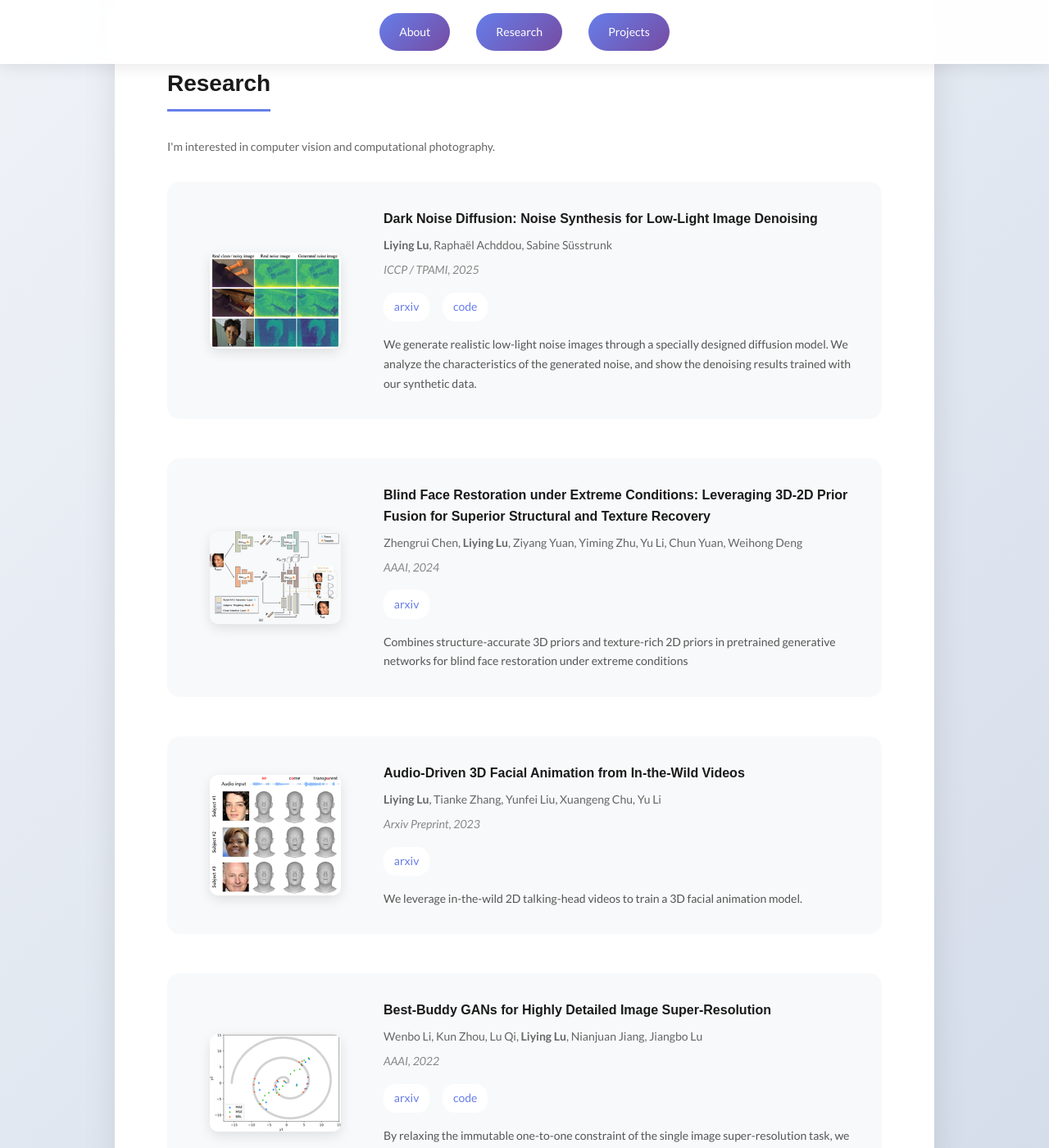
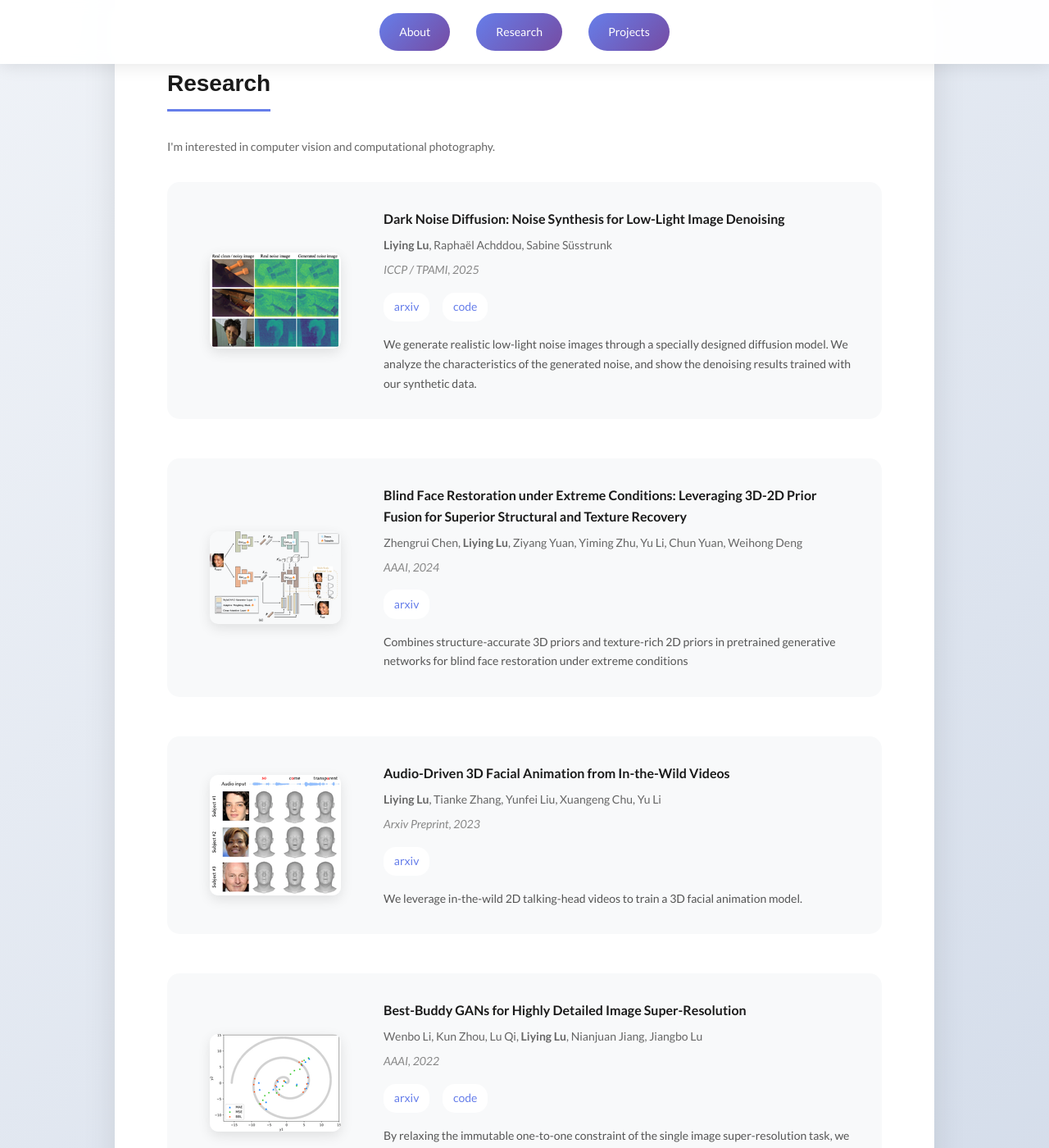
Before and after one commit to SkyeLu/SkyeLu.github.io, a Jekyll site: the page built from _posts/2025-03-14-noisediff.markdown, in a window 1280 px wide and 1400 px high, scrolled down 591 px. Shown: the whole window at 82% size. Built offline with Jekyll 4.4.1, drawn with Linux system fonts in a browser that asks for light colours; some web fonts are replaced.

Commit message:
Update liying.html

```diff
--- a/_layouts/liying.html
+++ b/_layouts/liying.html
@@ -229,7 +229,7 @@
     }
 
     .project-content h3 {
-      font-family: 'Libertinus Sans', 'Linux Biolinum', sans-serif;
+      /* font-family: 'Libertinus Sans', 'Linux Biolinum', sans-serif; */
       font-size: 16px;
       font-weight: 700;
       color: #1a1a1a;
```
